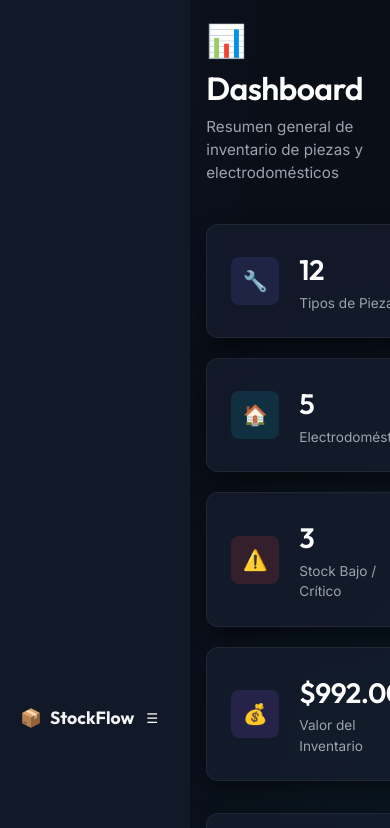
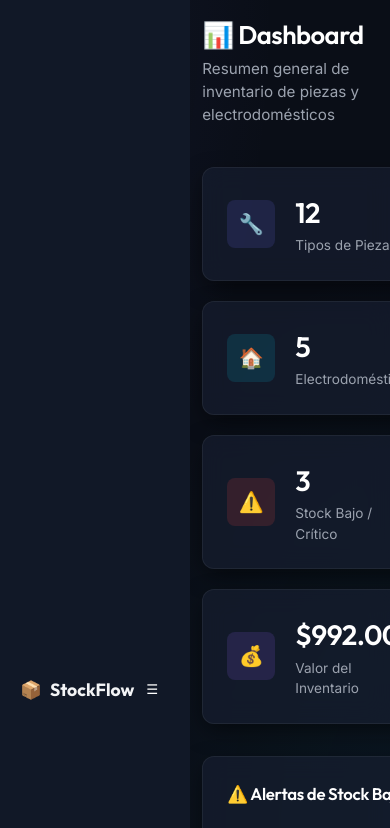
Before and after one commit to Alejo84-ux/StockFlow, a plain HTML site: page index.html in a window 390 px wide. Shown: the top 828 px of the page. Drawn offline with Linux system fonts and the light colour scheme.

Commit message:
Update index.html

```diff
--- a/index.html
+++ b/index.html
@@ -87,8 +87,8 @@
 
     /* ═══════════════════════════════════════════════════════
        LAYOUT
-       ═══════════════════════════════════════════════════════ */
-    .app-container { display: flex; min-height: 100vh; }
+       ═══════════════════════════════════════════════════════    /* Page Layout */
+    .app-container { display: flex; min-height: 100vh; position: relative; width: 100%; overflow-x: hidden; }
 
     /* Sidebar */
     .sidebar {
@@ -631,19 +631,24 @@
         left: -100%;
         width: 280px;
         height: calc(100vh - 57px);
-        transition: left 0.3s ease;
+        transition: left 0.3s cubic-bezier(0.4, 0, 0.2, 1);
         z-index: 200;
+        box-shadow: 10px 0 30px rgba(0,0,0,0.5);
       }
       .sidebar.open { left: 0; }
-      .main-content { padding: 1.5rem; }
-      .page-header { flex-direction: column; align-items: flex-start; }
+      .main-content {
+        padding: 1.5rem 1rem;
+        width: 100%;
+      }
+      .page-header { flex-direction: column; align-items: flex-start; gap: 0.75rem; }
       .form-row { grid-template-columns: 1fr; }
       .stats-grid { grid-template-columns: 1fr 1fr; }
     }
 
     @media (max-width: 480px) {
       .stats-grid { grid-template-columns: 1fr; }
-      .main-content { padding: 1rem; }
+      .main-content { padding: 1rem 0.75rem; }
+      .page-header h1 { font-size: 1.6rem; }
     }
   </style>
 </head>
```
